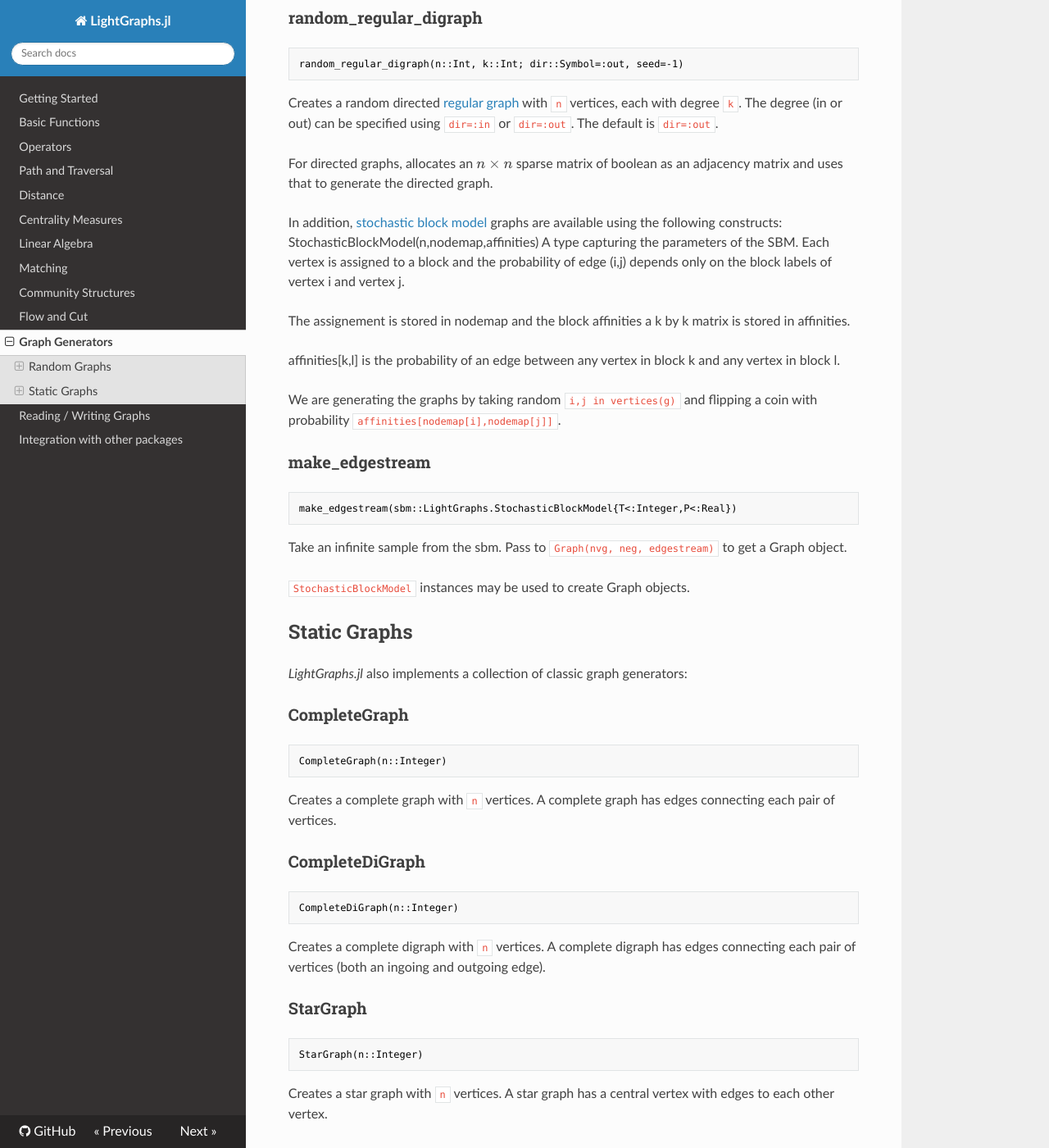
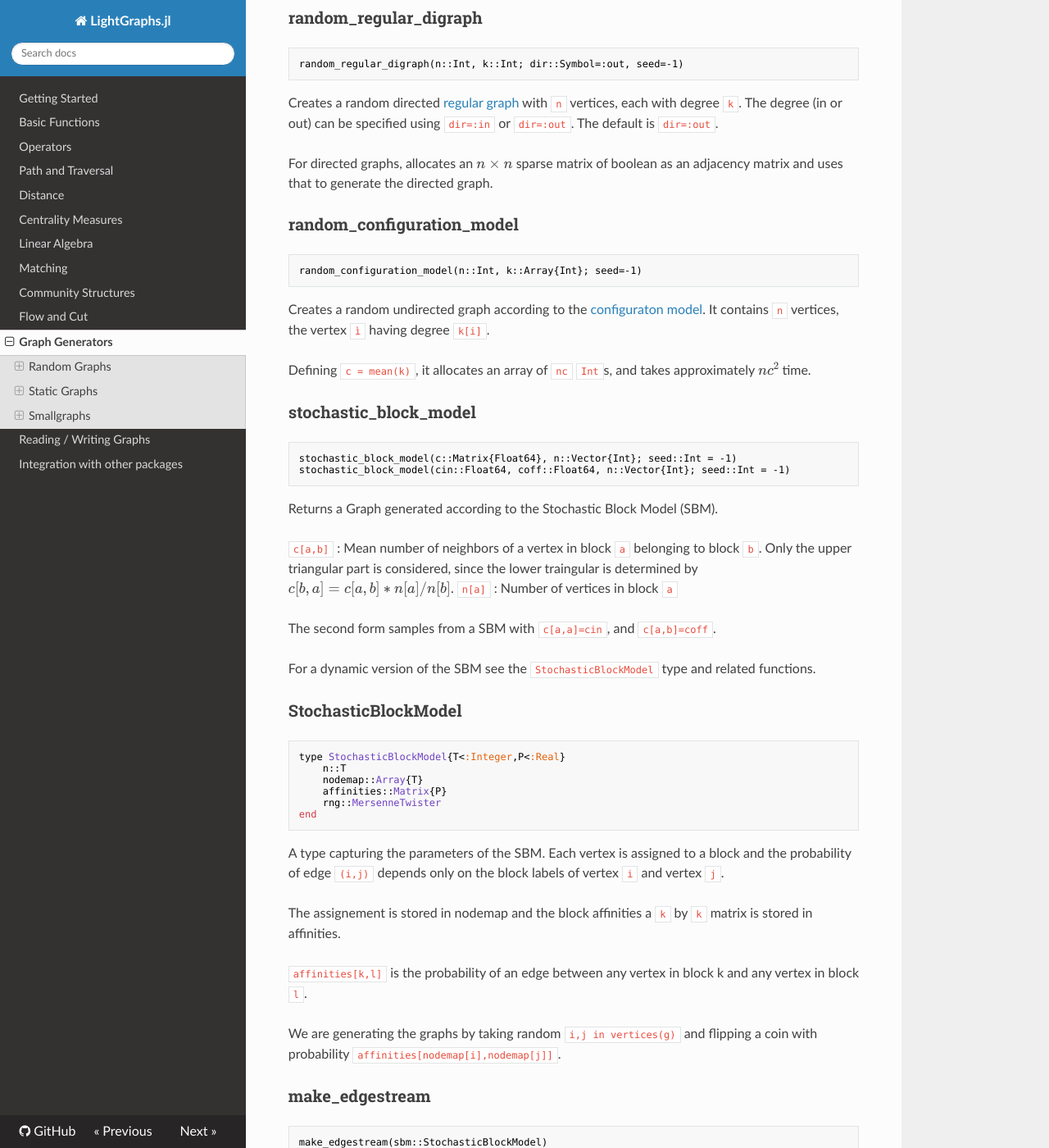
Before and after one commit to sbromberger/LightGraphs.jl, an MkDocs documentation site: the page built from doc/generators.md, in a window 1280 px wide and 1400 px high, scrolled down 958 px. Shown: the whole window at 82% size. Built offline with MkDocs 1.6.1, drawn with Linux system fonts in a browser that asks for light colours; nearby versions of some CDN libraries; formulas are drawn with MathJax 3; old or Windows-style settings are respelled for this version of MkDocs; some of the changed text lies outside the part shown.

Commit message:
docs for missing randgraphs and for smallgraphs

````diff
--- a/doc/generators.md
+++ b/doc/generators.md
@@ -37,23 +37,53 @@ Creates a random directed [regular graph](https://en.wikipedia.org/wiki/Regular_
 
 For directed graphs, allocates an $n \times n$ sparse matrix of boolean as an adjacency matrix and uses that to generate the directed graph.
 
-In addition, [stochastic block model](https://en.wikipedia.org/wiki/Stochastic_block_model)
-graphs are available using the following constructs:
-StochasticBlockModel(n,nodemap,affinities) A type capturing the parameters of the SBM. Each vertex is assigned to a block and the probability of edge (i,j) depends only on the block labels of vertex i and vertex j.
+### random_configuration_model
+```julia
+random_configuration_model(n::Int, k::Array{Int}; seed=-1)
+```
 
-The assignement is stored in nodemap and the block affinities a k by k matrix is stored in affinities.
+Creates a random undirected graph according to the [configuraton model](http://tuvalu.santafe.edu/~aaronc/courses/5352/fall2013/csci5352_2013_L11.pdf). It contains `n` vertices, the vertex `ì` having degree `k[i]`.
 
-affinities[k,l] is the probability of an edge between any vertex in block k and any vertex in block l.
+Defining `c = mean(k)`, it allocates an array of `nc` `Int`s, and takes approximately $nc^2$ time.
+
+### stochastic_block_model
+```julia
+stochastic_block_model(c::Matrix{Float64}, n::Vector{Int}; seed::Int = -1)
+stochastic_block_model(cin::Float64, coff::Float64, n::Vector{Int}; seed::Int = -1)
+```
+
+Returns a Graph generated according to the Stochastic Block Model (SBM).
+
+`c[a,b]` : Mean number of neighbors of a vertex in block `a` belonging to block `b`.            Only the upper triangular part is considered, since the lower traingular is            determined by $c[b,a] = c[a,b] * n[a]/n[b]$. `n[a]` : Number of vertices in block `a`
+
+The second form samples from a SBM with `c[a,a]=cin`, and `c[a,b]=coff`.
+
+For a dynamic version of the SBM see the `StochasticBlockModel` type and related functions.
+
+### StochasticBlockModel
+```
+type StochasticBlockModel{T<:Integer,P<:Real}
+    n::T
+    nodemap::Array{T}
+    affinities::Matrix{P}
+    rng::MersenneTwister
+end
+```
+
+A type capturing the parameters of the SBM. Each vertex is assigned to a block and the probability of edge `(i,j)` depends only on the block labels of vertex `i` and vertex `j`.
+
+The assignement is stored in nodemap and the block affinities a `k` by `k` matrix is stored in affinities.
+
+`affinities[k,l]` is the probability of an edge between any vertex in block k and any vertex in block `l`.
 
 We are generating the graphs by taking random `i,j in vertices(g)` and flipping a coin with probability `affinities[nodemap[i],nodemap[j]]`.
 
 ### make_edgestream
 ```julia
-make_edgestream(sbm::LightGraphs.StochasticBlockModel{T<:Integer,P<:Real})
+make_edgestream(sbm::StochasticBlockModel)
 ```
+
 Take an infinite sample from the sbm. Pass to `Graph(nvg, neg, edgestream)` to get a Graph object.
-
-`StochasticBlockModel` instances may be used to create Graph objects.
 
 ## Static Graphs
 *LightGraphs.jl* also implements a collection of classic graph generators:
@@ -62,6 +92,12 @@ Take an infinite sample from the sbm. Pass to `Graph(nvg, neg, edgestream)` to g
 CompleteGraph(n::Integer)
 ```
 Creates a complete graph with `n` vertices. A complete graph has edges connecting each pair of vertices.
+
+### CompleteBipartiteGraph
+```julia
+CompleteBipartiteGraph(n1::Integer, n2::Integer)
+```
+Creates a complete bipartite graph with `n1+n2` vertices. It has edges connecting each pair of vertices in the two sets.
 
 ### CompleteDiGraph
 ```julia
@@ -104,3 +140,59 @@ Creates a wheel graph with `n` vertices. A wheel graph is a star graph with the
 WheelDiGraph(n::Integer)
 ```
 Creates a wheel digraph with `n` vertices. A wheel graph is a star digraph with the outer vertices connected via a closed path graph.
+
+### BinaryTree
+```julia
+BinaryTree(levels::Int64)
+```
+create a binary tree with k-levels vertices are numbered 1:2^levels-1
+
+### DoubleBinaryTree
+```julia
+DoubleBinaryTree(levels::Int64)
+```
+create a double complete binary tree with k-levels used as an example for spectral clustering by Guattery and Miller 1998.
+
+### RoachGraph
+```julia
+RoachGraph(k::Int64)
+```
+The Roach Graph from Guattery and Miller 1998
+
+## Smallgraphs
+Many notorious graphs are available in the Datasets submodule:
+```julia
+using LightGraphs.Datasets
+```
+### smallgraph
+```julia
+smallgraph(s::Symbol)
+smallgraph(s::AbstractString)
+```
+
+Creates a small graph of type `s`. Admissible values for `s` are:
+
+`s`                       | graph type
+:------------------------ | :------------------------------------------------------------------------------------------------------
+:bull                     | A [bull graph](https://en.wikipedia.org/wiki/Bull_graph).
+:chvatal                  | A [Chvátal graph](https://en.wikipedia.org/wiki/Chvátal_graph).
+:cubical                  | A [Platonic cubical graph](https://en.wikipedia.org/wiki/Platonic_graph).
+:desargues                | A [Desarguesgraph](https://en.wikipedia.org/wiki/Desargues_graph).
+:diamond                  | A [diamond graph](http://en.wikipedia.org/wiki/Diamond_graph).
+:dodecahedral             | A [Platonic dodecahedral  graph](https://en.wikipedia.org/wiki/Platonic_graph).
+:frucht                   | A [Frucht graph](https://en.wikipedia.org/wiki/Frucht_graph).
+:heawood                  | A [Heawood graph](https://en.wikipedia.org/wiki/Heawood_graph).
+:house                    | A graph mimicing the classic outline of a house.
+:housex                   | A house graph, with two edges crossing the bottom square.
+:icosahedral              | A [Platonic icosahedral   graph](https://en.wikipedia.org/wiki/Platonic_graph).
+:krackhardtkite           | A [Krackhardt-Kite social network  graph](http://mathworld.wolfram.com/KrackhardtKite.html).
+:moebiuskantor            | A [Möbius-Kantor
+:octahedral               | A [Platonic octahedral
+:pappus                   | A [Pappus graph](http://en.wikipedia.org/wiki/Pappus_graph).
+:petersen                 | A [Petersen graph](http://en.wikipedia.org/wiki/Petersen_graph).
+:sedgewickmaze            | A simple maze graph used in Sedgewick's *Algorithms in C++: Graph  Algorithms (3rd ed.)*
+:tetrahedral              | A [Platonic tetrahedral  graph](https://en.wikipedia.org/wiki/Platonic_graph).
+:truncatedcube            | A skeleton of the [truncated cube graph](https://en.wikipedia.org/wiki/Truncated_cube).
+:truncatedtetrahedron     | A skeleton of the [truncated tetrahedron  graph](https://en.wikipedia.org/wiki/Truncated_tetrahedron).
+:truncatedtetrahedron_dir | A skeleton of the [truncated tetrahedron digraph](https://en.wikipedia.org/wiki/Truncated_tetrahedron).
+:tutte                    | A [Tutte graph](https://en.wikipedia.org/wiki/Tutte_graph).
````
Also changed, not shown: other parts of doc/generators.md (+1 -1 lines), 3 other files.
